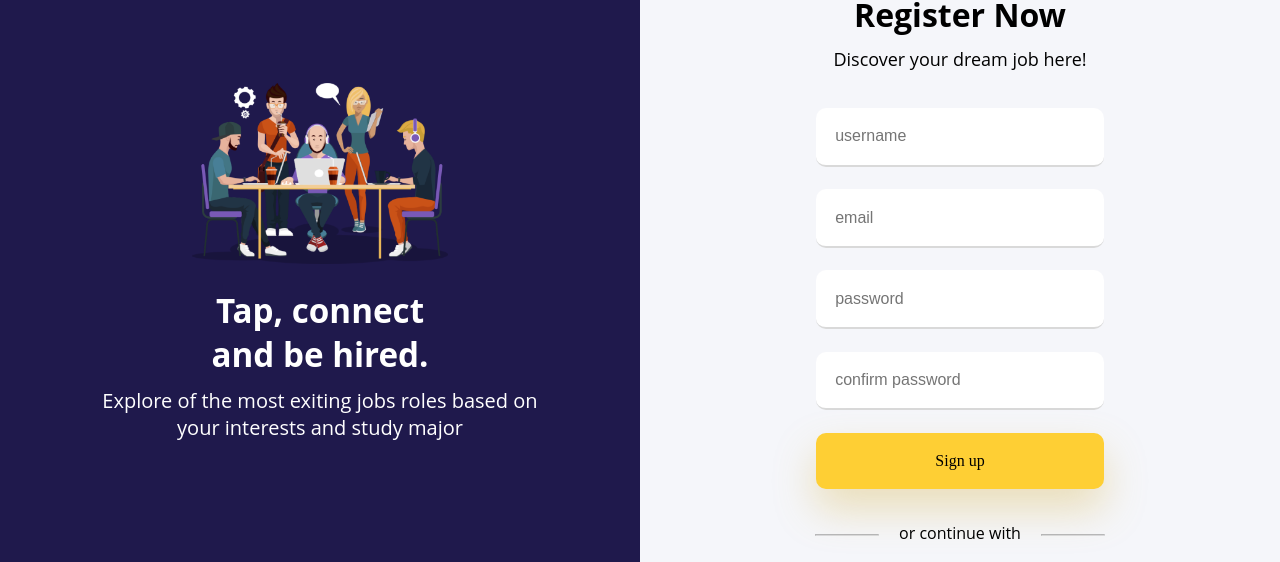
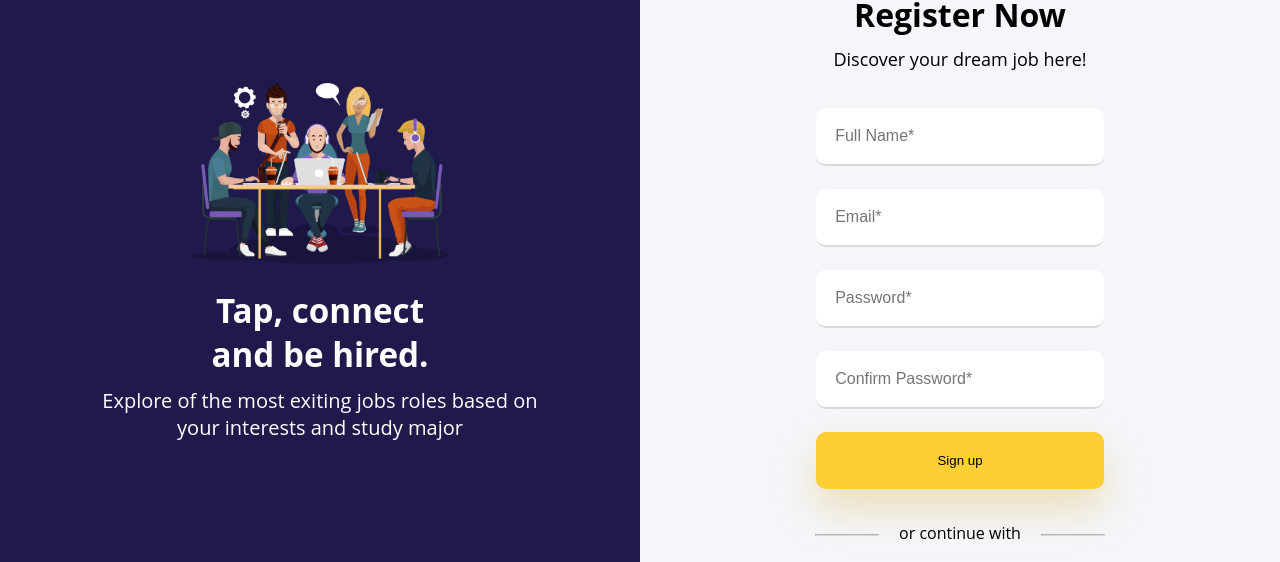
Before and after one commit to AbhiAbhirami/recruitsGroup, a React (Create React App) app: page /auth/sign-up in a window 1280 px wide. Shown: the part 128-690 px from the top of the page. Built offline with nearby package versions, Linux system fonts and the light colour scheme.

Commit message:
validation updates

```diff
--- a/package.json
+++ b/package.json
@@ -7,6 +7,7 @@
     "@testing-library/react": "^13.4.0",
     "@testing-library/user-event": "^13.5.0",
     "axios": "^1.2.2",
+    "font-awesome": "^4.7.0",
     "react": "^18.2.0",
     "react-dom": "^18.2.0",
     "react-hook-form": "^7.41.5",
--- a/src/assets/scss/_auth.scss
+++ b/src/assets/scss/_auth.scss
@@ -90,6 +90,7 @@
   box-shadow: 0px 20px 40px rgba(214, 179, 64, 0.35);
   border-radius: 10px;
   cursor: pointer;
+  border-color: rgba(255, 255, 255, 0);
   background-color: #fecf34;
 }
 span {
@@ -329,6 +330,14 @@ hr {
   color: #ffffff;
 }
 
+.validation {
+  color: red;
+}
+.password-container {
+  border: 1px solid;
+  display: flex;
+}
+
 @media only screen and (max-width: 600px) {
   .signup-input-field {
     display: none;
--- a/src/components/Auth/SignIn.js
+++ b/src/components/Auth/SignIn.js
@@ -8,6 +8,7 @@ import SignInOptions from "../Shared/SignInOptions";
 
 function SignIn() {
   const [signinPage, setSigninPage] = useState(false);
+  const [showPassword, setShowPassword] = useState(false);
   const { saveAuth, setCurrentUser } = useAuth();
   let media = window.screen.width < 600;
 
@@ -60,8 +61,37 @@ function SignIn() {
           <p className="signup-para">Discover your dream job here!</p>
         </div>
         <form className="right-signup-div3" onSubmit={handleSubmit(onSubmit)}>
-          <input placeholder="username" className="signup-input" />
-          <input placeholder="password" className="signup-input" />
+          <input
+            placeholder="Email"
+            defaultValue=""
+            {...register("email", { required: true })}
+            className="signup-input"
+            name="email"
+          />
+          {errors.email && (
+            <span className="validation">Email is required</span>
+          )}
+
+          <input
+            placeholder="Password"
+            type={showPassword ? "text" : "password"}
+            defaultValue=""
+            {...register("password", { required: true })}
+            className="signup-input"
+            name="password"
+          />
+          <i
+            className={showPassword ? " fa fa-eye" : "fa fa-eye-slash"
+            }
+            aria-hidden="true"
+            onClick={() => {
+              setShowPassword(!showPassword);
+            }}
+          ></i>
+
+          {errors.password && (
+            <span className="validation">Password is required</span>
+          )}
           <p
             style={{
               fontSize: "18px",
--- a/src/components/Auth/SignUp.js
+++ b/src/components/Auth/SignUp.js
@@ -3,9 +3,19 @@ import { Link } from "react-router-dom";
 import SignInOptions from "../Shared/SignInOptions";
 import Modal from "../Shared/Modal";
 import Auth from "../Shared/Auth";
+import { useForm } from "react-hook-form";
 
 function SignUp() {
+  const {
+    register,
+    handleSubmit,
+    control,
+    formState: { errors },
+  } = useForm();
   const [modal, setModal] = useState(false);
+  const [showPassword, setShowPassword] = useState(false);
+  const [showConfirmPassword, setConfirmShowPassword] = useState(false);
+  const onSubmit = (data) => {};
   const showOtpModal = () => {
     setModal(true);
   };
@@ -13,7 +23,7 @@ function SignUp() {
   return (
     <div className="signup-main-cont">
       <Modal open={modal} />
-      <Auth/>
+      <Auth />
       <div className="signup-input-field">
         <div className="right-signup-div1">
           <span>
@@ -28,16 +38,41 @@ function SignUp() {
           <h3 className="signup-header">Register Now</h3>
           <p className="signup-para">Discover your dream job here!</p>
         </div>
-        <div className="right-signup-div3">
-          <input placeholder="username" className="signup-input" />
-          <input placeholder="email" className="signup-input" />
-          <input placeholder="password" className="signup-input" />
-          <input placeholder="confirm password" className="signup-input" />
+        <form onSubmit={handleSubmit(onSubmit)} className="right-signup-div3">
+          <input
+            className="signup-input"
+            {...register("name", { required: true })}
+            placeholder="Full Name*"
+          />
+          {errors.name && <span className="validation">Name is required</span>}
+
+          <input
+            className="signup-input"
+            {...register("email", { required: true })}
+            placeholder="Email*"
+          />
+          {errors.email && (
+            <span className="validation">Email is required</span>
+          )}
+          <input
+            className="signup-input"
+            {...register("password", { required: true })}
+            placeholder="Password*"
+          />
+          {errors.password && (
+            <span className="validation">Password is required</span>
+          )}
+          <input
+            placeholder="Confirm Password*"
+            className="signup-input"
+            {...register("password_confirmation", { required: true })}
+          />
+          {errors.password_confirmation && (
+            <span className="validation">Confirm Password is required</span>
+          )}
           {/* <p style={{ fontSize: '18px', cursor: 'pointer' }}>forget password</p> */}
-          <div className="signin-btn" onClick={showOtpModal}>
-            Sign up
-          </div>
-        </div>
+          <button className="signin-btn">Sign up</button>
+        </form>
         <SignInOptions />
       </div>
     </div>
--- a/src/index.js
+++ b/src/index.js
@@ -3,7 +3,8 @@ import ReactDOM from "react-dom/client";
 import "./index.css";
 import "./assets/scss/main.scss";
 import reportWebVitals from "./reportWebVitals";
-import { AuthInit, AuthProvider } from "./core/Auth";
+import "font-awesome/css/font-awesome.min.css";
+import { AuthProvider } from "./core/Auth";
 import { AppRoutes } from "./routing/AppRoutes";
 import { setupAxios } from "./core/AuthHelpers";
 import axios from "axios";
```
